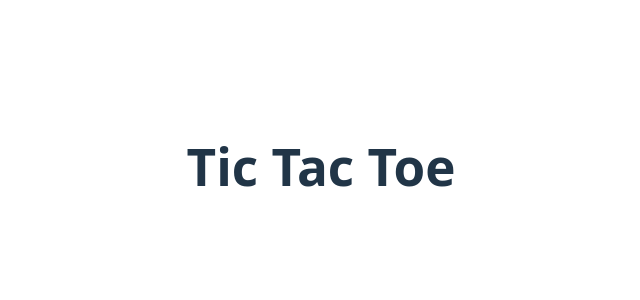
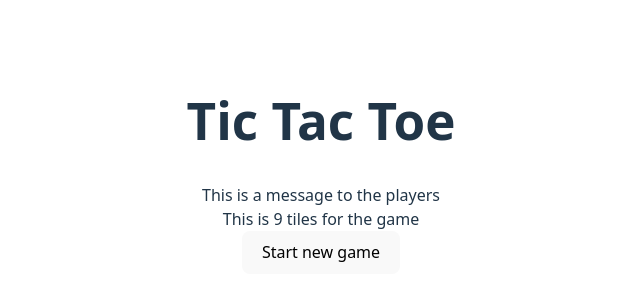
Before and after one commit to DanielNedergaard/tic-tac-toe, a React (Vite) app: page / in a window 1280 px wide. Shown: the part 234-534 px from the top of the page, without its empty margins (319-959 px from the left). Built offline with nearby package versions, Linux system fonts and the light colour scheme.

Commit message:
Created GameBoard.tsx a bit of css and some placeholder text

```diff
--- a/src/App.css
+++ b/src/App.css
@@ -1,10 +1,18 @@
 #root {
-  max-width: 1280px;
+  max-width: 1920px;
   margin: 0 auto;
   padding: 2rem;
   text-align: center;
 }
 
-.card {
-  padding: 2em;
+.game-board-card {
+
 }
+
+.game-message-span {
+  display: block;
+}
+
+.game-grid {
+  display: block;
+}
--- a/src/App.tsx
+++ b/src/App.tsx
@@ -1,10 +1,11 @@
-import { useState } from 'react'
 import './App.css'
+import GameBoard from './GameBoard'
 
 function App() {
   return (
     <>
       <h1>Tic Tac Toe</h1>
+      <GameBoard />
     </>
   )
 }
--- /dev/null
+++ b/src/GameBoard.tsx
@@ -0,0 +1,9 @@
+export default function GameBoard() {
+    return (
+        <div className="game-board-card">
+            <span className="game-message-span">This is a message to the players</span>
+            <span className="game-grid">This is 9 tiles for the game</span>
+            <button>Start new game</button>
+        </div>
+    )
+}
```
